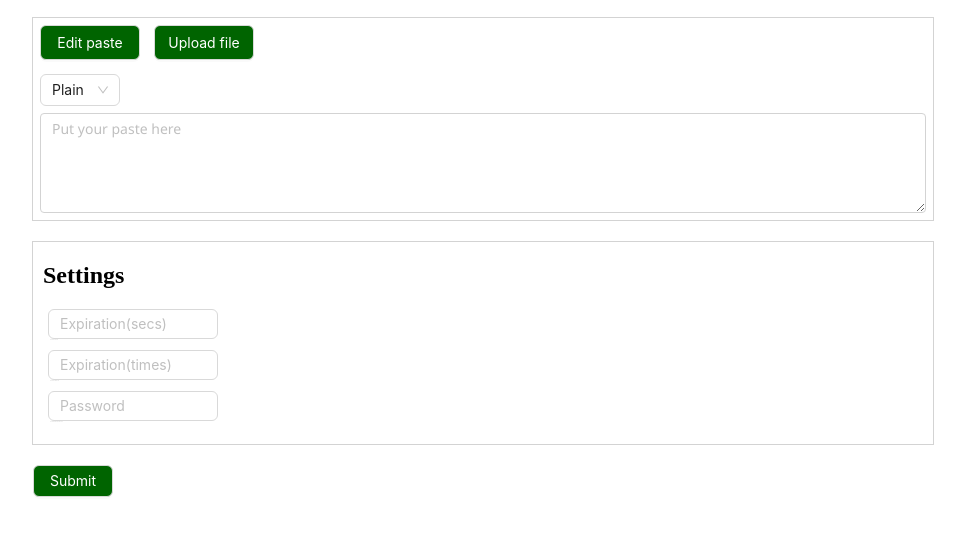
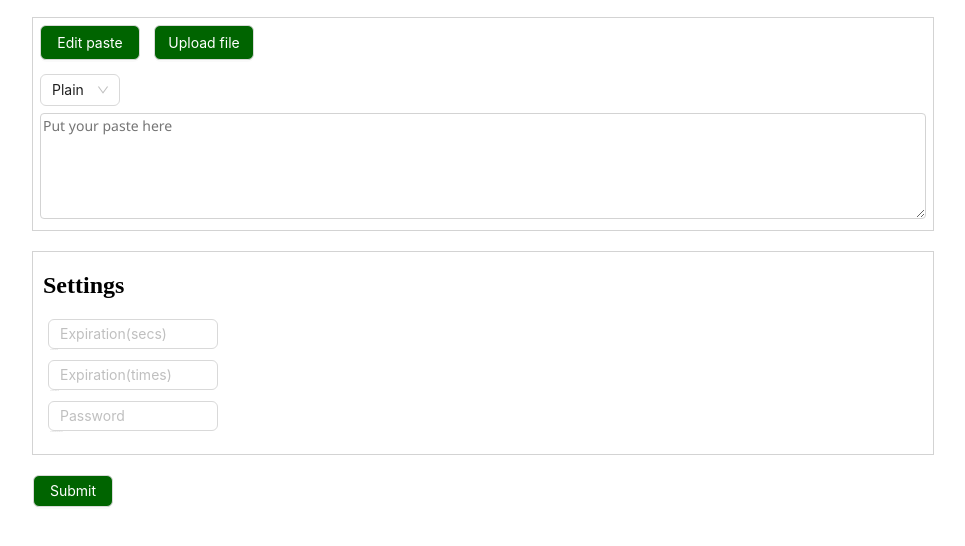
Before and after one commit to sleep-pls/pastebin, a React app: page / in a window 1280 px wide. Shown: the part 134-680 px from the top of the page, without its empty margins (157-1122 px from the left). Built offline with nearby package versions, Linux system fonts and the light colour scheme.

Commit message:
transformed to textarea

```diff
--- a/src/pages/App.js
+++ b/src/pages/App.js
@@ -49,7 +49,7 @@ function Paste(props){
           ]}
         />
         <br/>
-        <TextArea placeholder='Put your paste here' id='pasteinput'/>
+        <textarea placeholder='Put your paste here' id='pasteinput'></textarea>
       </div>
     )
   }
--- a/src/style/style.css
+++ b/src/style/style.css
@@ -39,7 +39,8 @@
   font-family:'Segoe UI', Tahoma, Geneva, Verdana, sans-serif;
   border-radius: 4px;
   border-color: lightgrey;
-  width: 886px;
+  max-width: 880px;
+  min-width: 880px;
   min-height: 100px;
 }
 #btn-upload{
```
